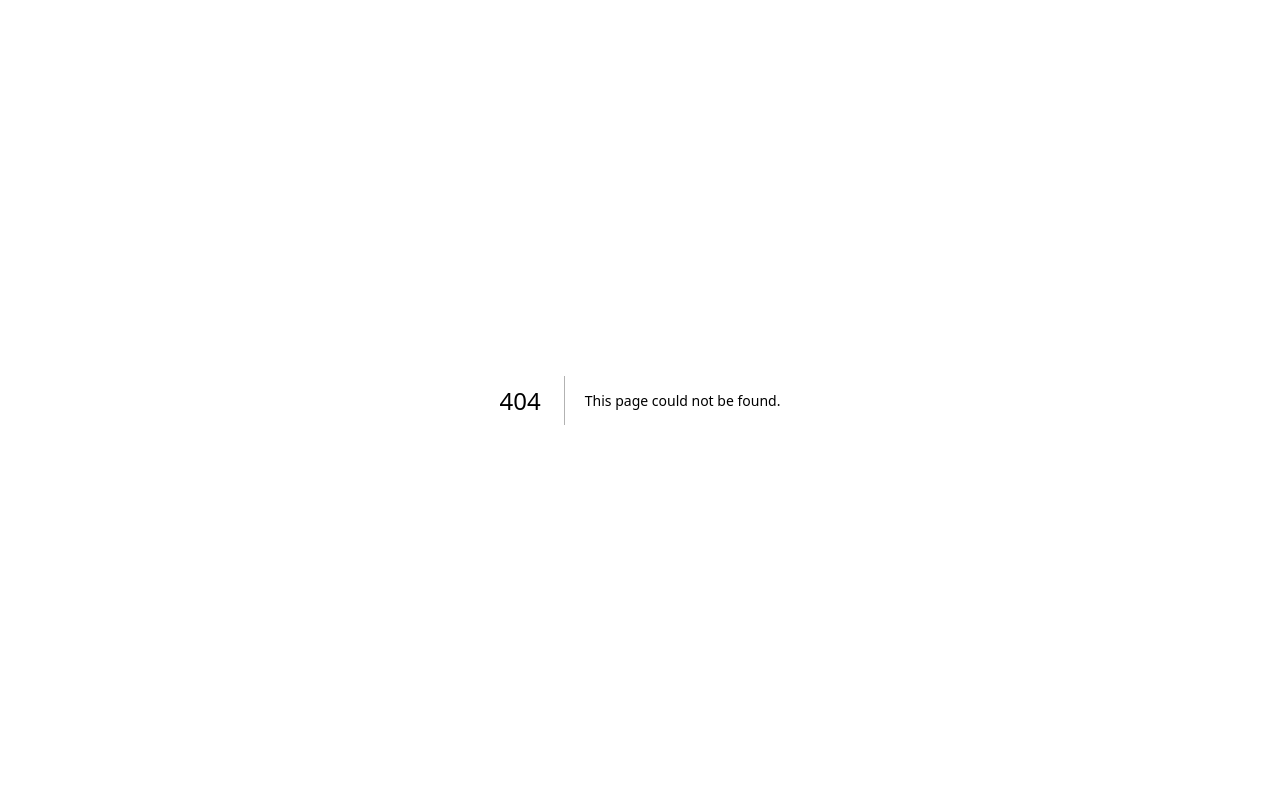
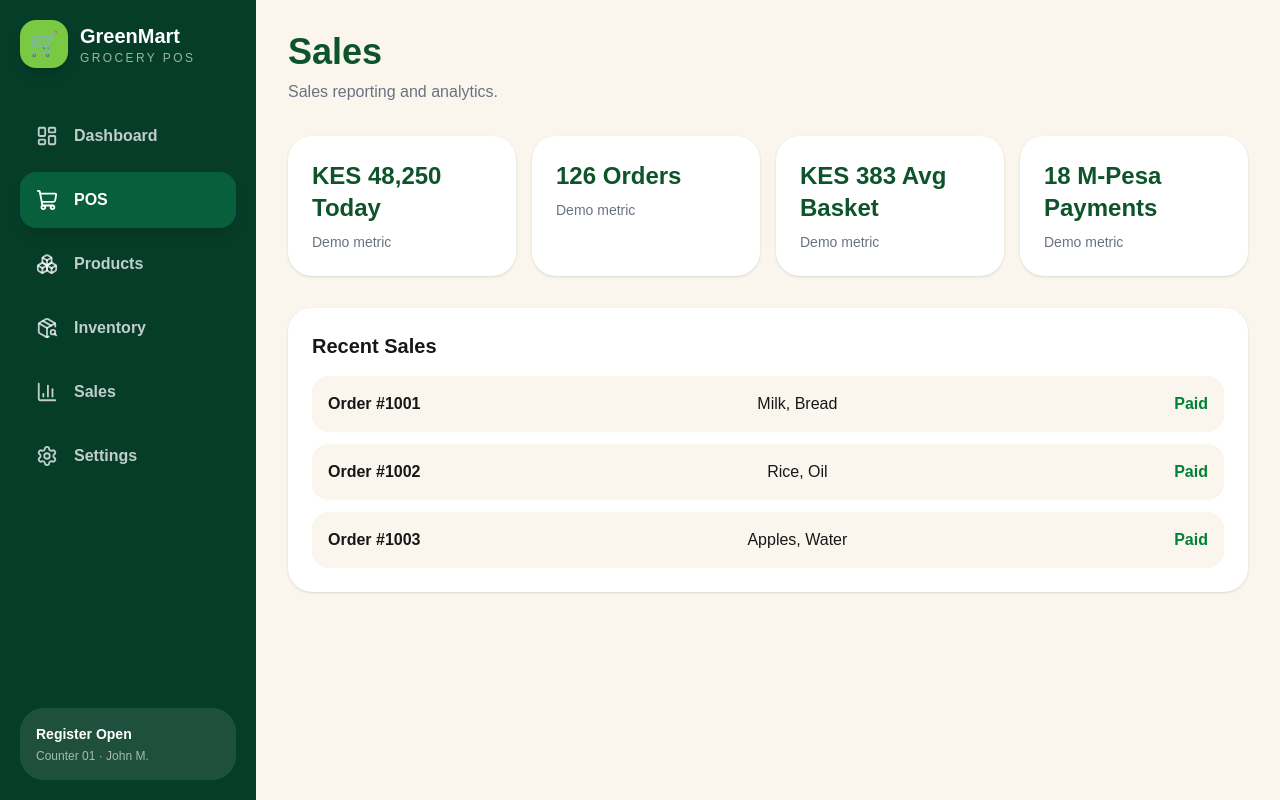
Before and after one commit to Salman1728/grocery-pos, a Next.js app: page /sales in a window 1280 px wide. Before the commit this address had no page. Built offline with nearby package versions, Linux system fonts and the light colour scheme.

Commit message:
Add products inventory and sales pages

```diff
--- /dev/null
+++ b/app/inventory/page.tsx
@@ -0,0 +1,44 @@
+import { Sidebar } from "@/components/sidebar";
+import { products } from "@/lib/mock-data";
+
+export default function InventoryPage() {
+  return (
+    <div className="flex min-h-screen bg-[#faf6ee]">
+      <Sidebar />
+
+      <main className="flex-1 p-8">
+        <h1 className="text-4xl font-black text-green-900">Inventory</h1>
+        <p className="mt-2 text-gray-500">Track stock levels.</p>
+
+        <div className="mt-8 overflow-hidden rounded-3xl bg-white shadow-sm">
+          <table className="w-full text-left">
+            <thead className="bg-green-50 text-green-900">
+              <tr>
+                <th className="p-5">Product</th>
+                <th className="p-5">Category</th>
+                <th className="p-5">Unit</th>
+                <th className="p-5">Stock</th>
+                <th className="p-5">Status</th>
+              </tr>
+            </thead>
+            <tbody>
+              {products.map((product) => (
+                <tr key={product.id} className="border-t border-black/5">
+                  <td className="p-5 font-bold">{product.emoji} {product.name}</td>
+                  <td className="p-5 text-gray-500">{product.category}</td>
+                  <td className="p-5">{product.unit}</td>
+                  <td className="p-5 font-bold">{product.stock}</td>
+                  <td className="p-5">
+                    <span className="rounded-full bg-green-50 px-3 py-1 text-xs font-bold text-green-700">
+                      Healthy
+                    </span>
+                  </td>
+                </tr>
+              ))}
+            </tbody>
+          </table>
+        </div>
+      </main>
+    </div>
+  );
+}
--- /dev/null
+++ b/app/products/page.tsx
@@ -0,0 +1,35 @@
+import { Sidebar } from "@/components/sidebar";
+import { products } from "@/lib/mock-data";
+
+export default function ProductsPage() {
+  return (
+    <div className="flex min-h-screen bg-[#faf6ee]">
+      <Sidebar />
+
+      <main className="flex-1 p-8">
+        <h1 className="text-4xl font-black text-green-900">Products</h1>
+        <p className="mt-2 text-gray-500">Manage grocery products.</p>
+
+        <div className="mt-8 grid gap-4 md:grid-cols-2 xl:grid-cols-4">
+          {products.map((product) => (
+            <div key={product.id} className="rounded-3xl bg-white p-5 shadow-sm">
+              <div className="grid h-32 place-items-center rounded-2xl bg-[#f5efe4] text-6xl">
+                {product.emoji}
+              </div>
+
+              <h2 className="mt-4 text-xl font-black">{product.name}</h2>
+              <p className="text-sm text-gray-500">{product.category}</p>
+
+              <div className="mt-4 flex justify-between">
+                <strong className="text-green-700">KES {product.price}</strong>
+                <span className="rounded-full bg-green-50 px-3 py-1 text-xs font-bold text-green-700">
+                  {product.stock} stock
+                </span>
+              </div>
+            </div>
+          ))}
+        </div>
+      </main>
+    </div>
+  );
+}
--- /dev/null
+++ b/app/sales/page.tsx
@@ -0,0 +1,43 @@
+import { Sidebar } from "@/components/sidebar";
+
+const stats = [
+  "KES 48,250 Today",
+  "126 Orders",
+  "KES 383 Avg Basket",
+  "18 M-Pesa Payments",
+];
+
+export default function SalesPage() {
+  return (
+    <div className="flex min-h-screen bg-[#faf6ee]">
+      <Sidebar />
+
+      <main className="flex-1 p-8">
+        <h1 className="text-4xl font-black text-green-900">Sales</h1>
+        <p className="mt-2 text-gray-500">Sales reporting and analytics.</p>
+
+        <div className="mt-8 grid gap-4 md:grid-cols-4">
+          {stats.map((stat) => (
+            <div key={stat} className="rounded-3xl bg-white p-6 shadow-sm">
+              <p className="text-2xl font-black text-green-900">{stat}</p>
+              <p className="mt-2 text-sm text-gray-500">Demo metric</p>
+            </div>
+          ))}
+        </div>
+
+        <div className="mt-8 rounded-3xl bg-white p-6 shadow-sm">
+          <h2 className="text-xl font-black">Recent Sales</h2>
+          <div className="mt-4 space-y-3">
+            {["Milk, Bread", "Rice, Oil", "Apples, Water"].map((sale, index) => (
+              <div key={sale} className="flex justify-between rounded-2xl bg-[#faf6ee] p-4">
+                <span className="font-bold">Order #{1001 + index}</span>
+                <span>{sale}</span>
+                <strong className="text-green-700">Paid</strong>
+              </div>
+            ))}
+          </div>
+        </div>
+      </main>
+    </div>
+  );
+}
--- a/components/sidebar.tsx
+++ b/components/sidebar.tsx
@@ -1,3 +1,4 @@
+import Link from "next/link";
 import {
   BarChart3,
   Boxes,
@@ -8,19 +9,19 @@ import {
 } from "lucide-react";
 
 const nav = [
-  { name: "Dashboard", icon: LayoutDashboard },
-  { name: "POS", icon: ShoppingCart, active: true },
-  { name: "Products", icon: Boxes },
-  { name: "Inventory", icon: PackageSearch },
-  { name: "Sales", icon: BarChart3 },
-  { name: "Settings", icon: Settings },
+  { name: "Dashboard", href: "/", icon: LayoutDashboard },
+  { name: "POS", href: "/", icon: ShoppingCart, active: true },
+  { name: "Products", href: "/products", icon: Boxes },
+  { name: "Inventory", href: "/inventory", icon: PackageSearch },
+  { name: "Sales", href: "/sales", icon: BarChart3 },
+  { name: "Settings", href: "#", icon: Settings },
 ];
 
 export function Sidebar() {
   return (
     <aside className="hidden min-h-screen w-64 bg-[#063d29] p-5 text-white lg:flex lg:flex-col">
       <div className="mb-10 flex items-center gap-3">
-        <div className="grid h-12 w-12 place-items-center rounded-2xl bg-[#7ac943] text-2xl">
+        <div className="grid h-12 w-12 place-items-center rounded-2xl bg-[#7ac943] text-2xl shadow-lg">
           🛒
         </div>
         <div>
@@ -36,8 +37,9 @@ export function Sidebar() {
           const Icon = item.icon;
 
           return (
-            <button
+            <Link
               key={item.name}
+              href={item.href}
               className={`flex w-full items-center gap-4 rounded-2xl px-4 py-4 text-left font-semibold transition ${
                 item.active
                   ? "bg-[#075f3b] text-white shadow-lg"
@@ -46,21 +48,14 @@ export function Sidebar() {
             >
               <Icon size={22} />
               {item.name}
-            </button>
+            </Link>
           );
         })}
       </nav>
 
       <div className="mt-auto rounded-3xl bg-white/10 p-4">
-        <div className="flex items-center gap-3">
-          <div className="grid h-11 w-11 place-items-center rounded-full bg-[#7ac943] font-bold">
-            JM
-          </div>
-          <div>
-            <p className="font-bold">John M.</p>
-            <p className="text-sm text-white/60">Cashier</p>
-          </div>
-        </div>
+        <p className="text-sm font-bold">Register Open</p>
+        <p className="mt-1 text-xs text-white/60">Counter 01 · John M.</p>
       </div>
     </aside>
   );
```
